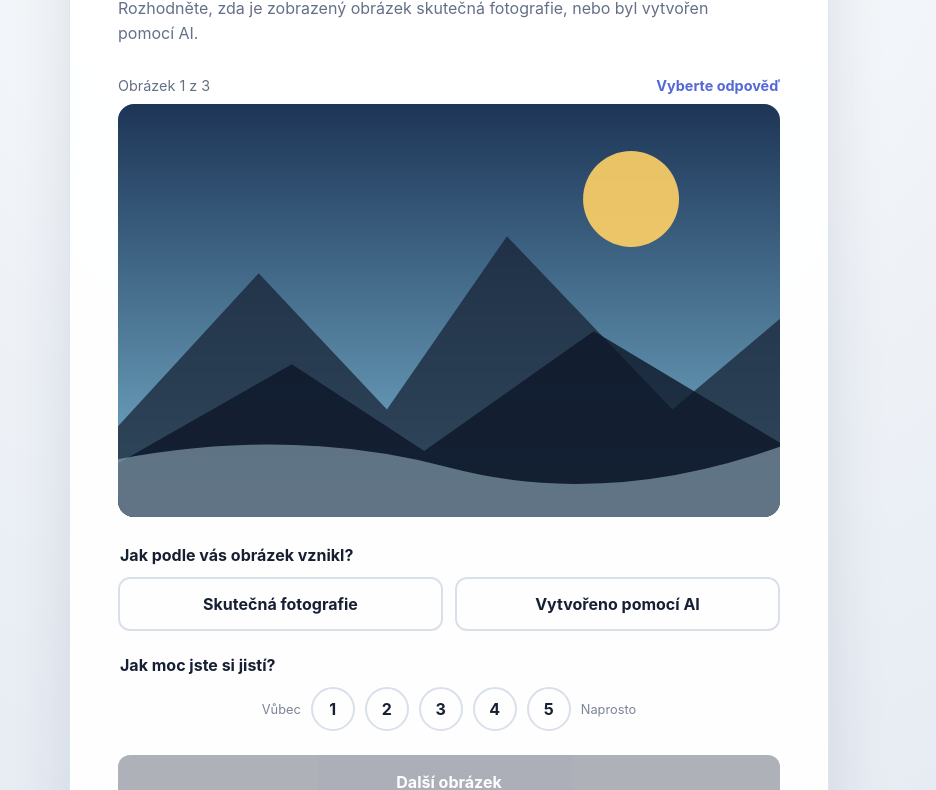
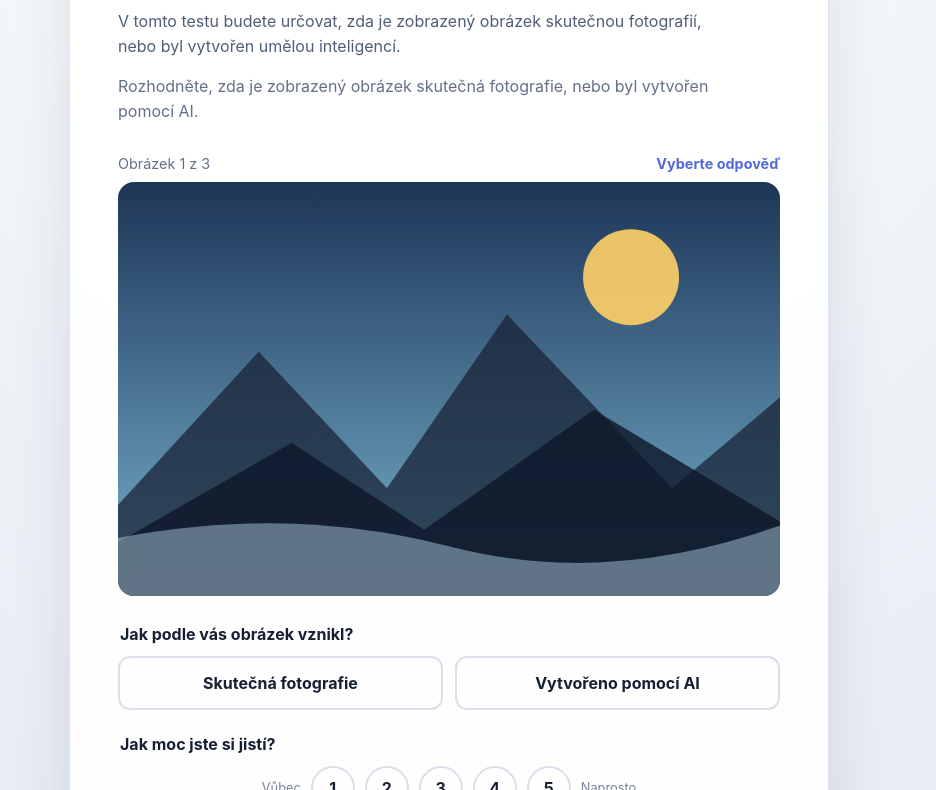
Before and after one commit to douky4/diplomka_ai_test, a plain HTML site: page index.html in a window 1280 px wide. Shown: the part 176-966 px from the top of the page, without its empty margins (191-1127 px from the left). Drawn offline with Linux system fonts and the light colour scheme.

Commit message:
Změna pod nadpisem

```diff
--- a/index.html
+++ b/index.html
@@ -11,6 +11,7 @@
     <header>
       <p class="eyebrow">Výzkumný prototyp</p>
       <h1>Rozpoznávání AI obrázků</h1>
+      <p class="subtitle">V tomto testu budete určovat, zda je zobrazený obrázek skutečnou fotografií, nebo byl vytvořen umělou inteligencí.</p>
       <p class="intro">Rozhodněte, zda je zobrazený obrázek skutečná fotografie, nebo byl vytvořen pomocí AI.</p>
     </header>
 
--- a/style.css
+++ b/style.css
@@ -35,6 +35,15 @@ body {
 }
 
 h1 { margin: 0; font-size: clamp(2rem, 6vw, 3.1rem); line-height: 1.08; }
+.subtitle {
+  max-width: 620px;
+  margin: 14px 0 0;
+  padding-top: 12px;
+  border-top: 1px solid #e3e8f0;
+  color: #4f5e75;
+  font-size: 1rem;
+  line-height: 1.6;
+}
 .intro { max-width: 620px; margin: 14px 0 30px; color: #647087; line-height: 1.6; }
 
 .progress-row { display: flex; justify-content: space-between; margin-bottom: 10px; color: #647087; font-size: 0.9rem; }
```
